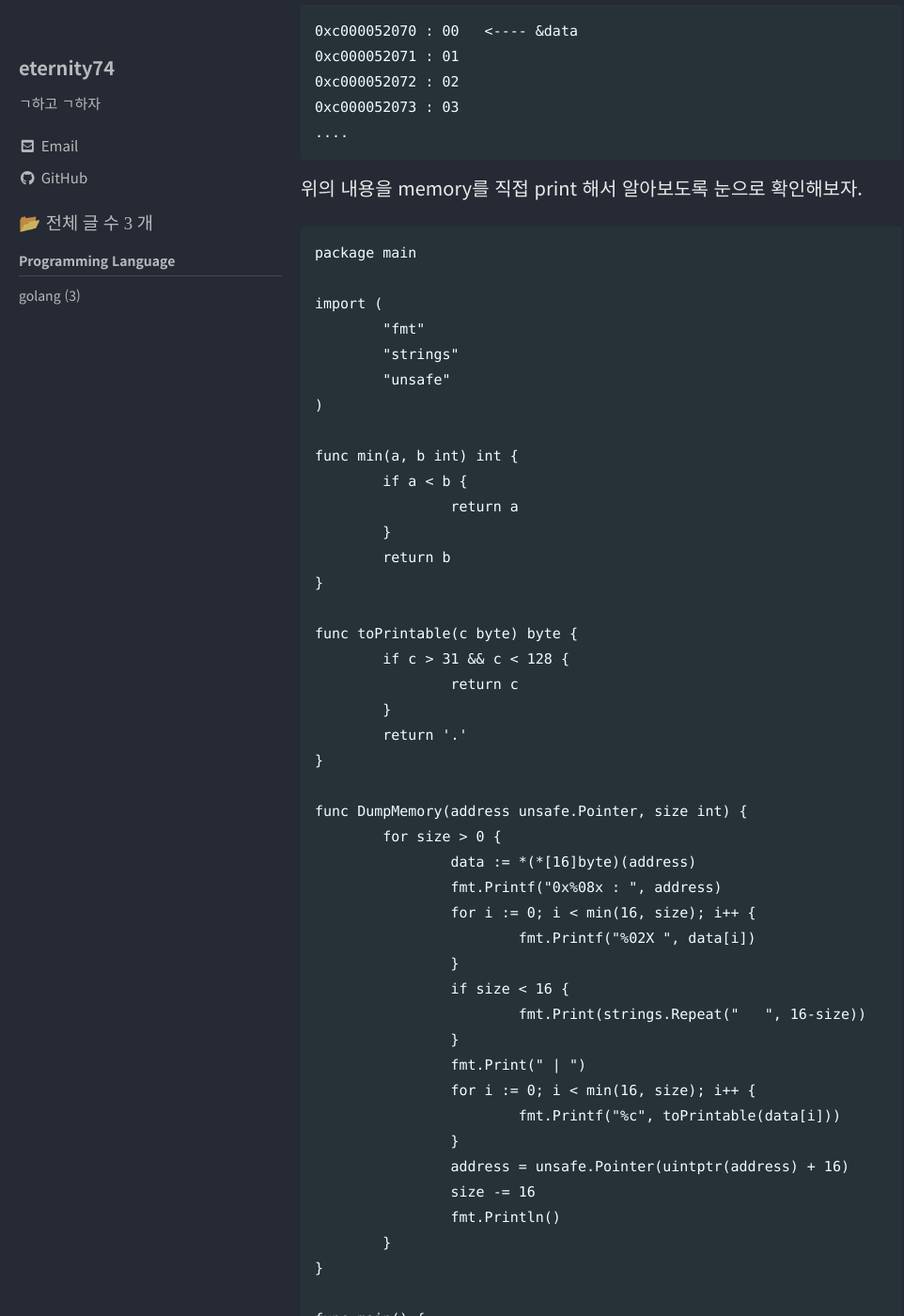
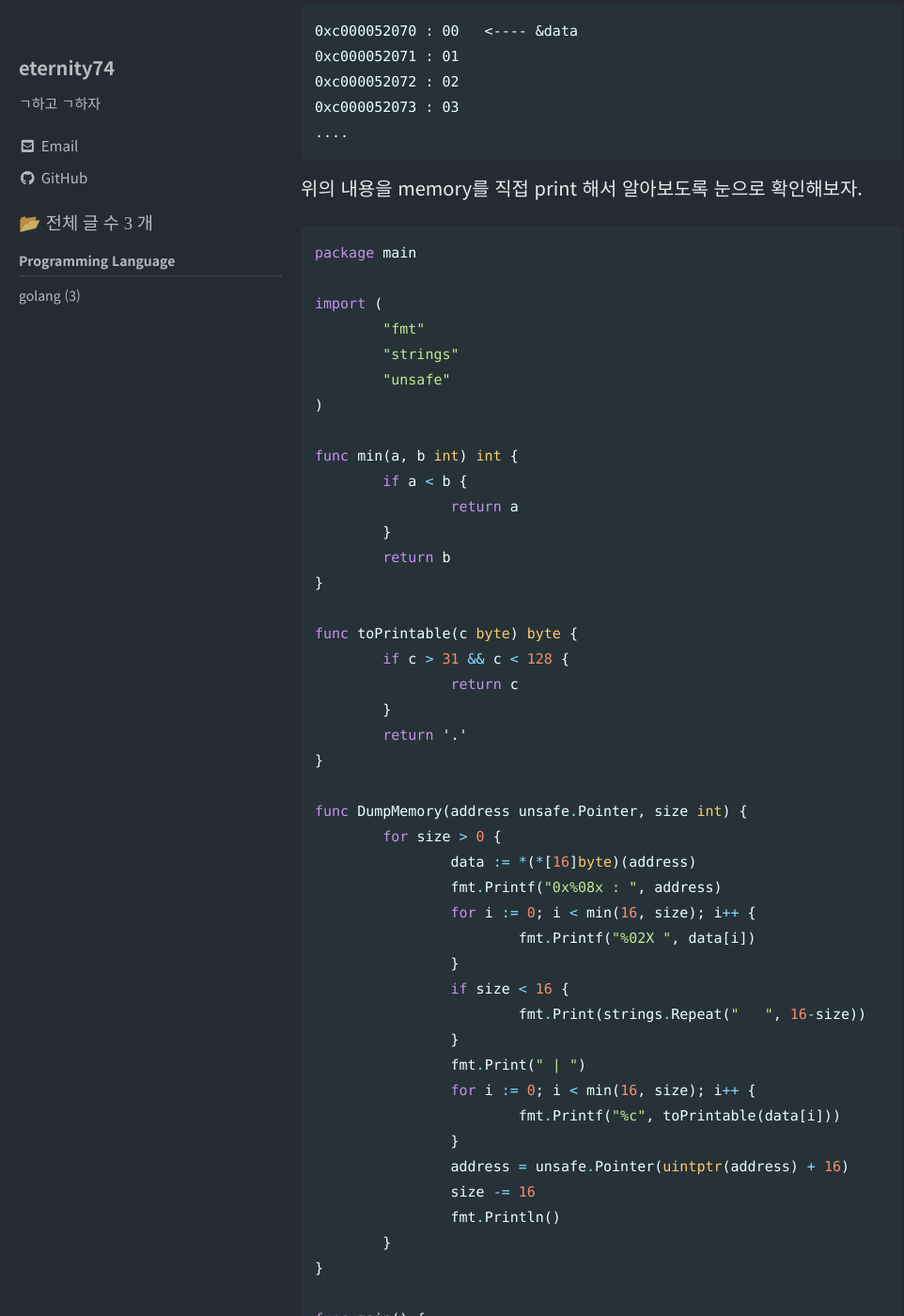
Before and after one commit to eternity74/eternity74.github.io, a Jekyll site: the page built from _posts/2021-09-02-golang-hexdump-memory.md, in a window 1280 px wide and 1400 px high, scrolled down 1690 px. Shown: the whole window at 94% size, without its empty margins (0-962 px from the left). Built offline with Jekyll 4.4.1, drawn with Linux system fonts in a browser that asks for light colours; cached includes are drawn as plain includes; comment, search, counter and statistics services are not loaded; some of the changed text lies outside the part shown.

Commit message:
Update 2021-09-02-golang-hexdump-memory.md

````diff
--- a/_posts/2021-09-02-golang-hexdump-memory.md
+++ b/_posts/2021-09-02-golang-hexdump-memory.md
@@ -50,7 +50,7 @@ golang의 type의 값은 두 가지 형태가 있는데 array 처럼 메모리
 
 위의 내용을 memory를 직접 print 해서 알아보도록 눈으로 확인해보자.
 
-```
+```go
 package main
 
 import (
````
Also changed, not shown: other parts of _posts/2021-09-02-golang-hexdump-memory.md (+2 -2 lines).
